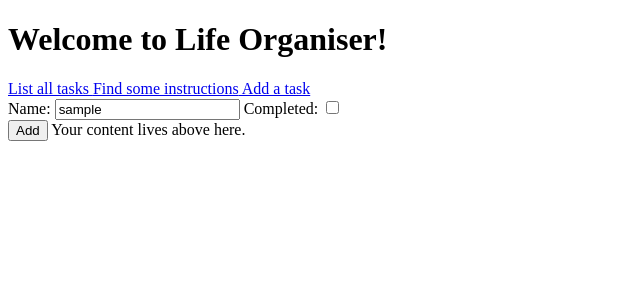
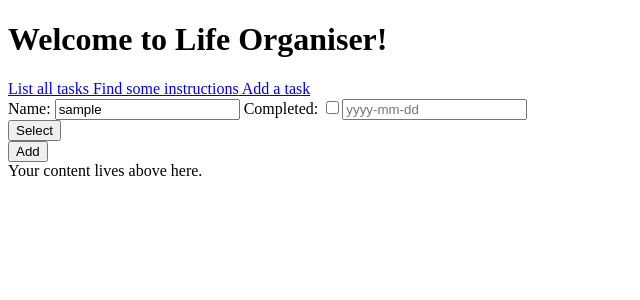
Before and after one commit to danielrogersenable/life-organiser, an Angular app in the folder src/Web.UI/: page /add-task in a window 1280 px wide. Shown: the top 300 px of the page, without its empty margins (0-640 px from the left). Built offline with nearby package versions, Linux system fonts and the light colour scheme.

Commit message:
Add bootstap and datepicker to task add

```diff
--- a/src/Web.UI/package.json
+++ b/src/Web.UI/package.json
@@ -21,6 +21,7 @@
     "@angular/platform-browser": "^5.2.0",
     "@angular/platform-browser-dynamic": "^5.2.0",
     "@angular/router": "^5.2.0",
+    "@ng-bootstrap/ng-bootstrap": "^1.1.2",
     "angular-in-memory-web-api": "^0.5.3",
     "core-js": "^2.4.1",
     "rxjs": "^5.5.6",
--- a/src/Web.UI/src/app/app.module.ts
+++ b/src/Web.UI/src/app/app.module.ts
@@ -13,6 +13,9 @@ import { AppRoutingModule } from './/app-routing.module';
 import { InstructionsComponent } from './instructions/instructions.component';
 import { TaskSummaryComponent } from './task-summary/task-summary.component';
 import { TaskAddComponent } from './task-add/task-add.component';
+import { NgbModule, NgbDateAdapter } from '@ng-bootstrap/ng-bootstrap';
+import { NgbDateNativeAdapter } from './shared/datepicker-adapter';
+
 
 
 @NgModule({
@@ -25,13 +28,15 @@ import { TaskAddComponent } from './task-add/task-add.component';
     TaskAddComponent
   ],
   imports: [
+    NgbModule.forRoot(),
     BrowserModule,
     FormsModule,
     AppRoutingModule,
     HttpClientModule
   ],
   providers: [
-    TaskService
+    TaskService,
+    {provide: NgbDateAdapter, useClass: NgbDateNativeAdapter}
   ],
   bootstrap: [AppComponent]
 })
--- /dev/null
+++ b/src/Web.UI/src/app/shared/datepicker-adapter.ts
@@ -0,0 +1,14 @@
+import { Injectable } from "@angular/core";
+import { NgbDateAdapter, NgbDateStruct } from "@ng-bootstrap/ng-bootstrap";
+
+@Injectable()
+export class NgbDateNativeAdapter extends NgbDateAdapter<Date> {
+
+  fromModel(date: Date): NgbDateStruct {
+    return (date && date.getFullYear) ? {year: date.getFullYear(), month: date.getMonth() + 1, day: date.getDate()} : null;
+  }
+
+  toModel(date: NgbDateStruct): Date {
+    return date ? new Date(date.year, date.month - 1, date.day) : null;
+  }
+}
--- a/src/Web.UI/src/app/task-add/task-add.component.html
+++ b/src/Web.UI/src/app/task-add/task-add.component.html
@@ -7,5 +7,11 @@
     Completed:
     <input [(ngModel)]="task.completed" type="checkbox" />
   </label>
+  <input placeholder="yyyy-mm-dd"
+             name="dp" [(ngModel)]="task.dateDue" ngbDatepicker #d="ngbDatepicker">
+      <div class="input-group-append">
+        <button class="btn btn-outline-secondary" (click)="d.toggle()" type="button">
+          Select
+        </button>
 </div>
 <button (click)="add()"> Add </button>
--- a/src/Web.UI/src/app/task-add/task-add.component.ts
+++ b/src/Web.UI/src/app/task-add/task-add.component.ts
@@ -1,6 +1,7 @@
 import { Component, OnInit } from '@angular/core';
 import { Task } from '../task';
 import { Location } from '@angular/common';
+import { NgbDateStruct } from '@ng-bootstrap/ng-bootstrap';
 
 import { TaskService } from '../task.service';
 
@@ -12,6 +13,7 @@ import { TaskService } from '../task.service';
 export class TaskAddComponent implements OnInit {
 
   task: Task;
+  model: NgbDateStruct;
 
   constructor(
     private taskService: TaskService,
@@ -32,6 +34,7 @@ export class TaskAddComponent implements OnInit {
   }
 
   add(): void {
+    console.log(this.model);
     this.taskService.addTask(this.task)
       .subscribe(() => this.goBack());
   }
```
Also changed, not shown: 1 other file (tests, documents, lock files or other folders).
